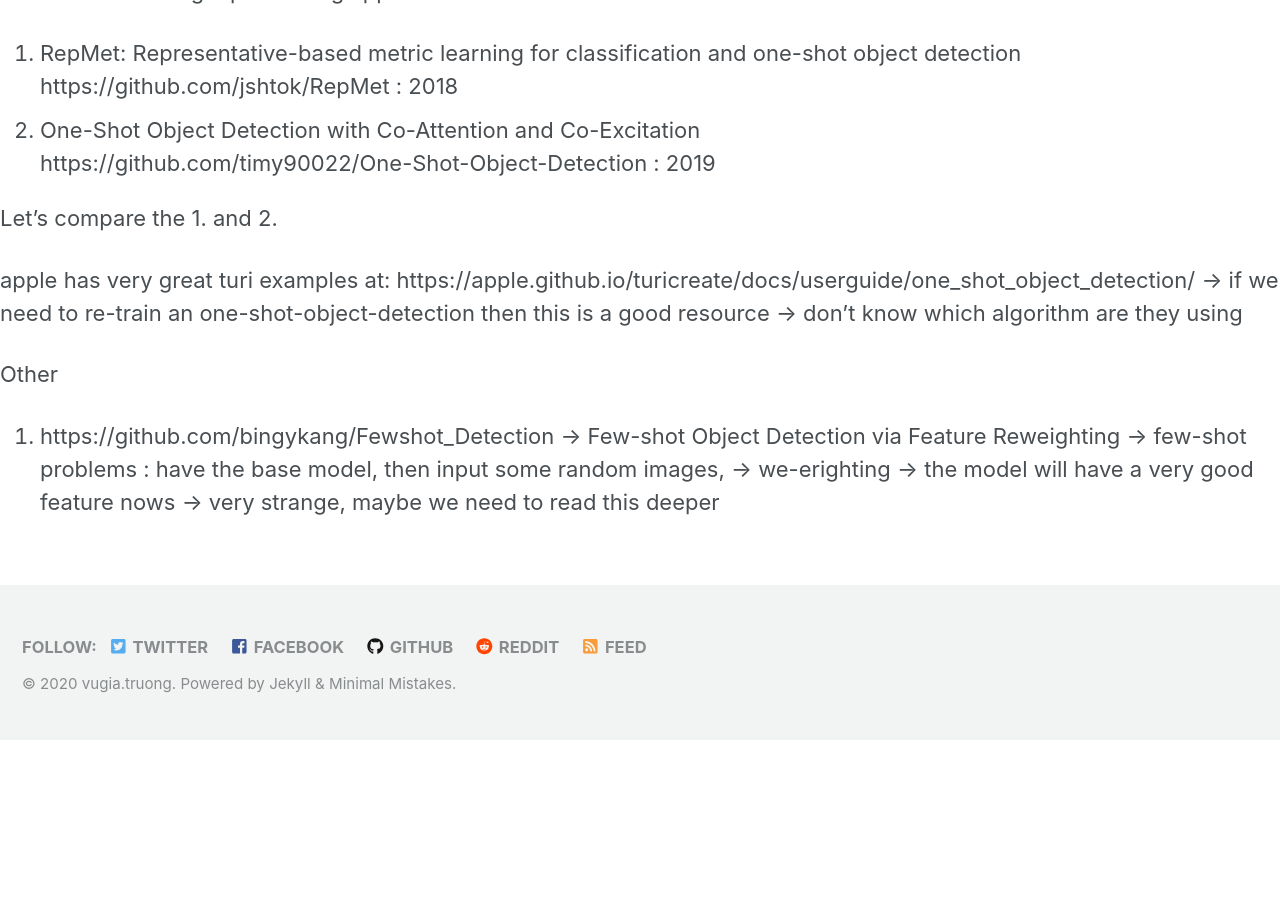
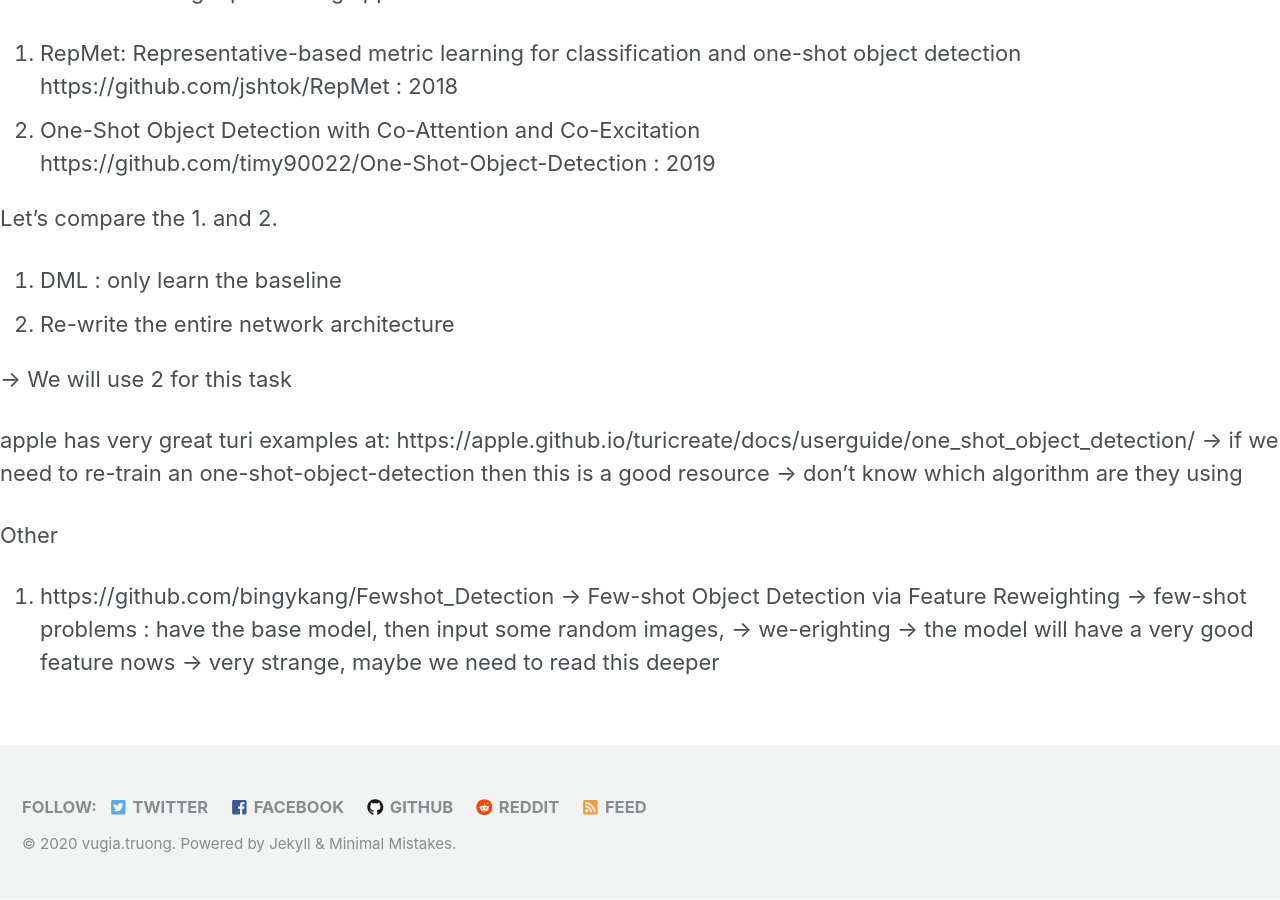
Before and after one commit to gachiemchiep/gachiemchiep.github.io, a Jekyll site: the page built from memo.md, in a window 1280 px wide and 900 px high, scrolled down 1967 px. Built offline with Jekyll 4.4.1, drawn with Linux system fonts in a browser that asks for light colours; cached includes are drawn as plain includes; our own code applies the rules of GitHub Pages for plain Markdown files; comment, search, counter and statistics services are not loaded; before the commit the page ends 2707 px from its top, so only the background shows below that.

Commit message:
Update memo.md

```diff
--- a/memo.md
+++ b/memo.md
@@ -74,6 +74,10 @@ Found the following 2 promissing approach
 
 
 Let's compare the 1. and 2.
+1. DML : only learn the baseline
+2. Re-write the entire network architecture
+
+-> We will use 2 for this task
 
 apple has very great turi examples at: https://apple.github.io/turicreate/docs/userguide/one_shot_object_detection/
   -> if we need to re-train an one-shot-object-detection then this is a good resource
```
